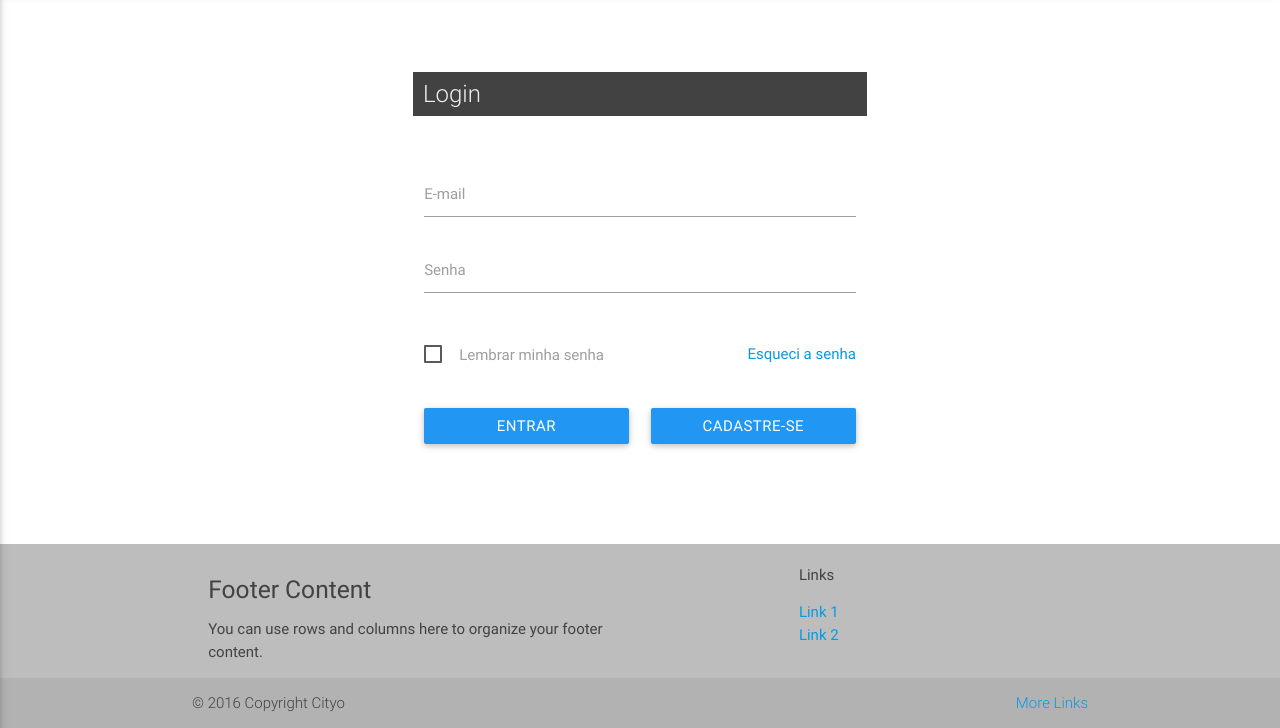
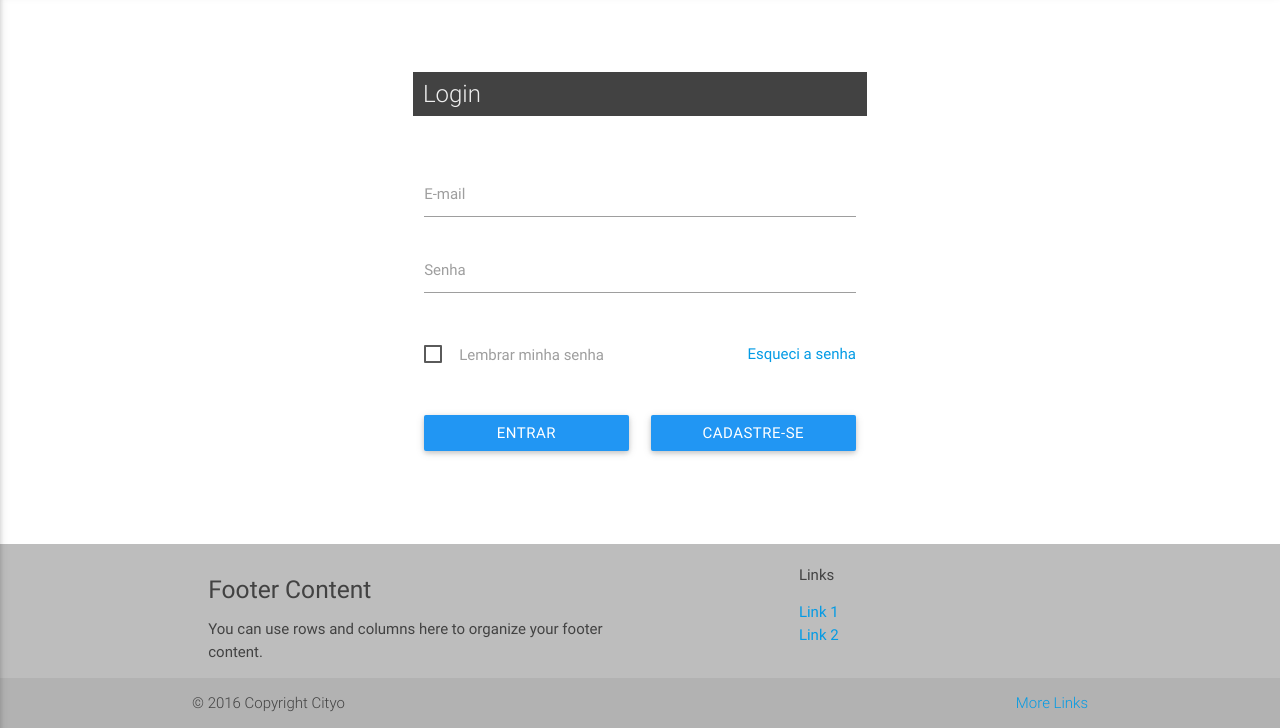
Before and after one commit to marcellogpassos/cityo, a website: page public/index.html at #/login in a window 1280 px wide. Shown: the part 72-800 px from the top of the page. Drawn offline with Linux system fonts and the light colour scheme.

Commit message:
Ajuste na apresentação do botão no celular

```diff
--- a/public/css/style.css
+++ b/public/css/style.css
@@ -84,6 +84,10 @@ main {
     width: 100%;
 }
 
+.col.grid-example {
+    margin: 7px 0;
+}
+
 @media screen and (min-height: 768px) {
 
     h2 {
--- a/public/view/login/login.html
+++ b/public/view/login/login.html
@@ -53,13 +53,14 @@
                 </div>
 
                 <div class="row">
-                    <div class="col s12 m6">
+                    <div class="col s12 m6 grid-example">
                         <button class="btn btn-block waves-effect waves-light blue" type="button" name="action"
                                 ng-click="login(credenciais)">
                             Entrar
                         </button>
                     </div>
-                    <div class="col s12 m6">
+
+                    <div class="col s12 m6 grid-example">
                         <a class="btn btn-block waves-effect waves-light blue"
                            href="#/usuarios/cadastrar">
                             Cadastre-se
```
